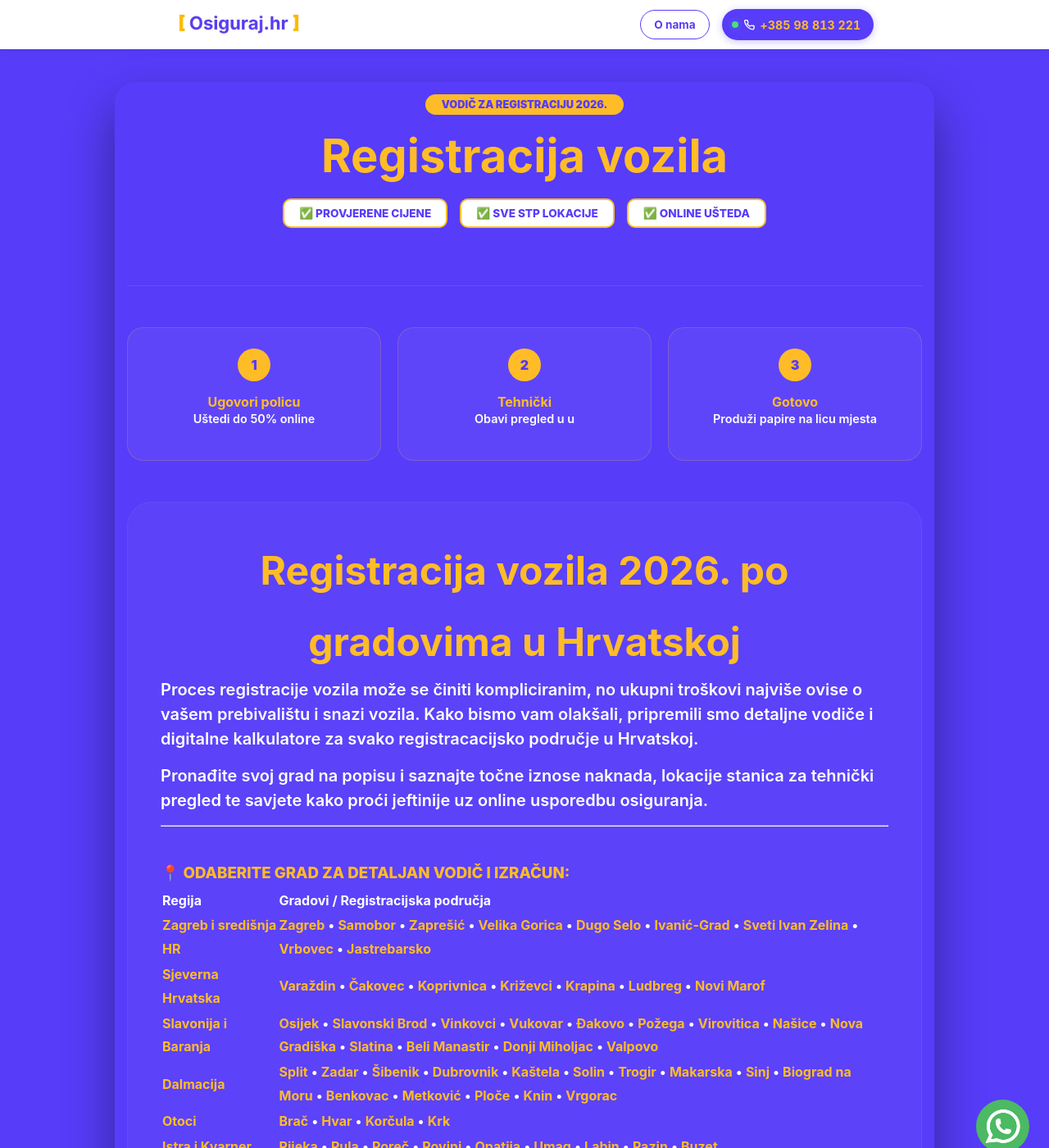
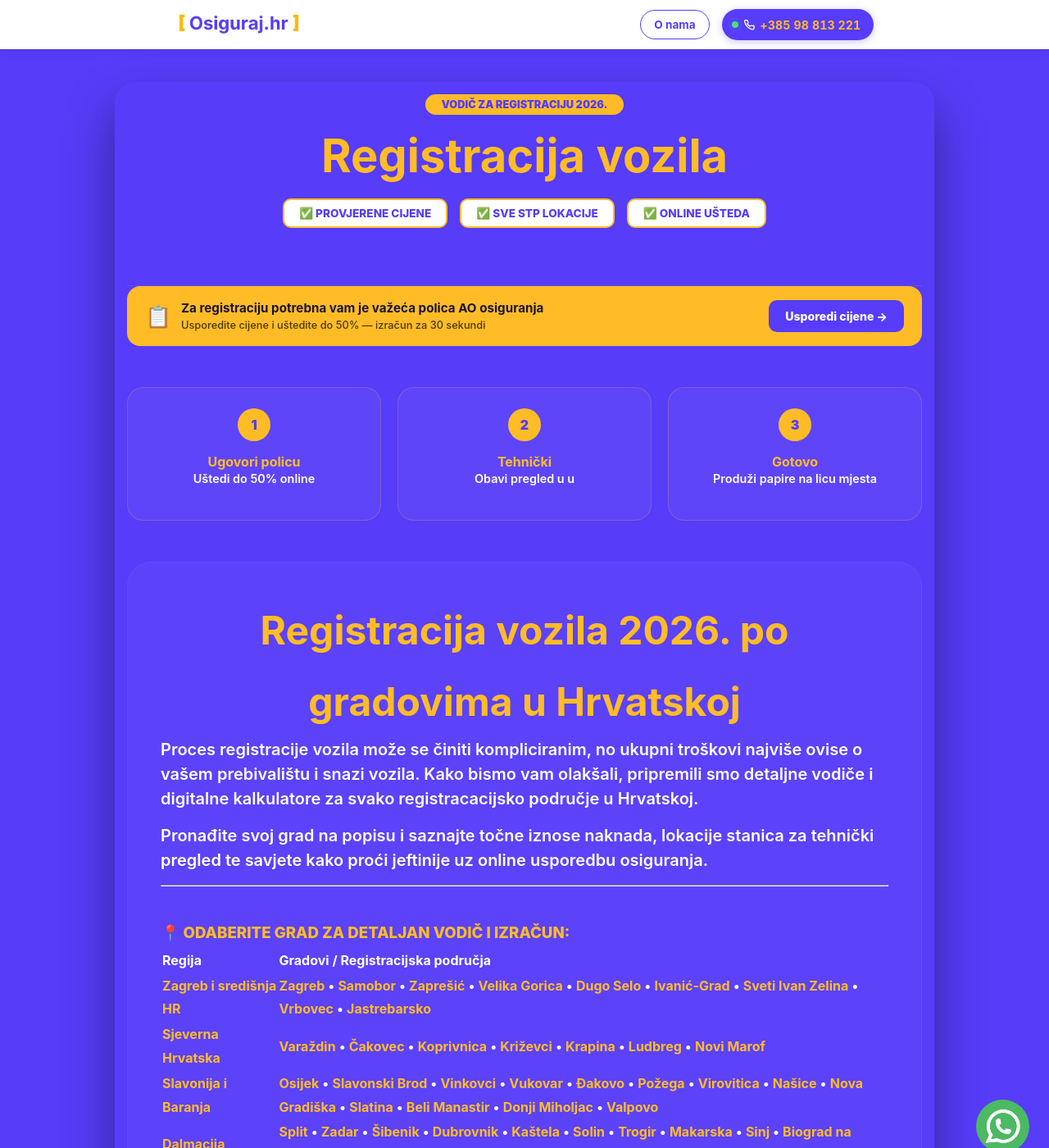
Before and after one commit to Filip-Gale/OsigurajHR, a Jekyll site: the page built from _registracija/index.md, in a window 1280 px wide and 1400 px high. Shown: the whole window at 82% size. Built offline with Jekyll 4.4.1, drawn with Linux system fonts in a browser that asks for light colours; some of the changed text lies outside the part shown.

Commit message:
Add conversion layer to registracija-layout: nudge banner, sticky bar, cross-link to tehnicki pregled
Co-Authored-By: Claude Sonnet 4.6 <noreply@anthropic.com>

```diff
--- a/_layouts/registracija-layout.html
+++ b/_layouts/registracija-layout.html
@@ -83,6 +83,98 @@
             border: 1px solid rgba(255,255,255,0.05);
             line-height: 1.8;
         }
+
+        /* ── Polica nudge banner ── */
+        .polica-nudge {
+            display: flex;
+            align-items: center;
+            justify-content: space-between;
+            gap: 16px;
+            background: #ffbc27;
+            border-radius: 16px;
+            padding: 16px 22px;
+            margin-bottom: 32px;
+            flex-wrap: wrap;
+        }
+        .polica-nudge-left { display: flex; align-items: center; gap: 12px; flex: 1; min-width: 200px; }
+        .polica-nudge-icon { font-size: 1.6rem; flex-shrink: 0; }
+        .polica-nudge-text { font-size: 0.95rem; font-weight: 700; color: #1c1533; line-height: 1.4; }
+        .polica-nudge-text span { display: block; font-size: 0.8rem; font-weight: 500; color: #4b3a00; margin-top: 2px; }
+        .polica-nudge-btn {
+            display: inline-flex;
+            align-items: center;
+            gap: 6px;
+            background: #573cf9;
+            color: #fff !important;
+            font-size: 0.88rem;
+            font-weight: 800;
+            padding: 11px 20px;
+            border-radius: 10px;
+            text-decoration: none !important;
+            white-space: nowrap;
+            flex-shrink: 0;
+        }
+
+        /* ── Cross-link card ── */
+        .cross-link-card {
+            display: flex;
+            align-items: center;
+            gap: 16px;
+            background: #ffbc27;
+            border-radius: 16px;
+            padding: 18px 22px;
+            margin: 32px 0;
+            flex-wrap: wrap;
+        }
+        .cross-link-icon { font-size: 1.8rem; flex-shrink: 0; }
+        .cross-link-body { flex: 1; min-width: 160px; }
+        .cross-link-title { font-size: 0.95rem; font-weight: 800; color: #1c1533; margin-bottom: 3px; }
+        .cross-link-sub { font-size: 0.8rem; color: #4b3a00; }
+        .cross-link-btn {
+            display: inline-block;
+            background: #573cf9;
+            color: #fff !important;
+            font-size: 0.82rem;
+            font-weight: 700;
+            padding: 8px 16px;
+            border-radius: 9px;
+            text-decoration: none !important;
+            white-space: nowrap;
+            flex-shrink: 0;
+        }
+
+        /* ── Sticky bottom bar (mobile) ── */
+        .sticky-ao-bar {
+            display: none;
+            position: fixed;
+            bottom: 0; left: 0; right: 0;
+            background: #ffbc27;
+            z-index: 999;
+            padding: 12px 20px;
+            align-items: center;
+            justify-content: space-between;
+            gap: 12px;
+            box-shadow: 0 -4px 20px rgba(0,0,0,0.18);
+        }
+        .sticky-ao-bar-text { font-size: 0.85rem; font-weight: 700; color: #1c1533; line-height: 1.3; }
+        .sticky-ao-bar-text small { display: block; font-weight: 500; font-size: 0.75rem; color: #4b3a00; }
+        .sticky-ao-bar-btn {
+            display: inline-block;
+            background: #573cf9;
+            color: #fff !important;
+            font-size: 0.82rem;
+            font-weight: 800;
+            padding: 9px 16px;
+            border-radius: 9px;
+            text-decoration: none !important;
+            white-space: nowrap;
+            flex-shrink: 0;
+        }
+        @media (max-width: 768px) {
+            .sticky-ao-bar { display: flex; }
+            body { padding-bottom: 64px; }
+            #wapp { bottom: 90px !important; }
+        }
     </style>
 </head>
 <body>
@@ -108,6 +200,18 @@
                 <div class="badge">✅ ONLINE UŠTEDA</div>
             </div>
         </header>
+
+        <!-- Polica nudge — uvijek vidljivo, prije sadržaja -->
+        <div class="polica-nudge">
+            <div class="polica-nudge-left">
+                <div class="polica-nudge-icon">📋</div>
+                <div class="polica-nudge-text">
+                    Za registraciju potrebna vam je važeća polica AO osiguranja
+                    <span>Usporedite cijene i uštedite do 50% — izračun za 30 sekundi</span>
+                </div>
+            </div>
+            <a href="/izracunaj-cijenu/" class="polica-nudge-btn">Usporedi cijene →</a>
+        </div>
 
         <div class="process-container">
             <div class="step">
@@ -146,6 +250,18 @@
             <a href="/izracunaj-cijenu/" class="btn-saznaj">IZRAČUNAJ UŠTEDU →</a>
         </div>
 
+        {% assign tp_match = site.tehnicki_pregled | where: "grad", page.grad | first %}
+        {% if tp_match %}
+        <div class="cross-link-card">
+            <div class="cross-link-icon">🔧</div>
+            <div class="cross-link-body">
+                <div class="cross-link-title">Tehnički pregled {{ page.grad }}</div>
+                <div class="cross-link-sub">Kalkulator troškova, savjeti i stanice u gradu</div>
+            </div>
+            <a href="{{ tp_match.url }}" class="cross-link-btn">Pogledaj →</a>
+        </div>
+        {% endif %}
+
         <div style="margin-top: 60px; padding-top: 30px; border-top: 1px solid rgba(255,255,255,0.1);">
             <p style="font-weight: bold; color: #ffbc27; margin-bottom: 20px; text-transform: uppercase; font-size: 0.8rem;">Ostali gradovi:</p>
             <div style="display: grid; grid-template-columns: repeat(auto-fill, minmax(150px, 1fr)); gap: 10px;">
@@ -156,6 +272,15 @@
         </div>
     </main>
 
+    <!-- Sticky bottom bar (mobile) -->
+    <div class="sticky-ao-bar">
+        <div class="sticky-ao-bar-text">
+            Trebate policu za registraciju?
+            <small>Usporedite cijene za 30 sekundi</small>
+        </div>
+        <a href="/izracunaj-cijenu/" class="sticky-ao-bar-btn">Usporedi →</a>
+    </div>
+
     <div class="margin-top-100"> </div>
     {% include wapp.html %}
     {% include footer.html %}
```
